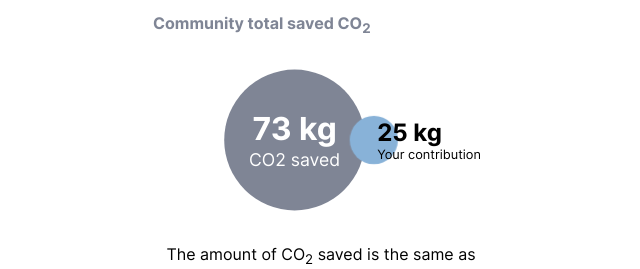
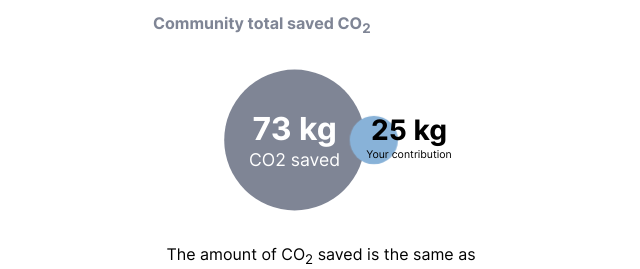
Before and after one commit to joanpadolina/co2-next-dashboard, a Next.js app: page /community in a window 1280 px wide. Shown: the part 316-585 px from the top of the page, without its empty margins (319-959 px from the left). Built offline with nearby package versions, Linux system fonts and the light colour scheme.

Commit message:
Community bubble bug fixed

```diff
--- a/components/bubble-comparison/bubble-comparison.js
+++ b/components/bubble-comparison/bubble-comparison.js
@@ -34,6 +34,86 @@ export default function BubbleComparison() {
     setCommunityContribution
   ])
 
+  const BubbleTextCommunity = (value) => {
+    if (communityContribution > 0.9) {
+      return (
+        <text
+          x='50%'
+          y='30%'
+          textAnchor='middle'
+          fill='#fff'
+          className='bubble-comparison__bubble-text'
+          fontFamily='Inter'
+        >
+          <tspan x='35%' y='50%' fontSize='9' fontWeight='bolder'>
+            {value.total} kg
+          </tspan>
+          <tspan x='35%' y='65%' fontSize='5'>
+            CO2 saved
+          </tspan>
+        </text>
+      )
+    } else {
+      return (
+        <text
+          x='50%'
+          y='30%'
+          textAnchor='middle'
+          fill='black'
+          className='bubble-comparison__bubble-text'
+          fontFamily='Inter'
+        >
+          <tspan x='0%' y='50%' fontSize='9' fontWeight='bolder'>
+            {value.total} kg
+          </tspan>
+          <tspan x='0%' y='65%' fontSize='5'>
+            CO2 saved
+          </tspan>
+        </text>
+      )
+    }
+  }
+
+  const BubbleTextPersonal = (value) => {
+    if (contribution > 0.9 && contribution <= 1) {
+      return (
+        <text
+          x='80%'
+          y='50%'
+          textAnchor='middle'
+          fill='white'
+          fontFamily='Inter'
+          className='bubble-comparison__bubble-text'
+        >
+          <tspan x='80%' y='50%' fontSize='8' fontWeight='bolder'>
+            {value.personal} kg
+          </tspan>
+          <tspan x='80%' y='65%' fontSize='3'>
+            Your contribution
+          </tspan>
+        </text>
+      )
+    } else {
+      return (
+        <text
+          x='80%'
+          y='50%'
+          textAnchor='middle'
+          fill='black'
+          fontFamily='Inter'
+          className='bubble-comparison__bubble-text'
+        >
+          <tspan x='100%' y='50%' fontSize='8' fontWeight='bolder'>
+            {carbonTotal} kg
+          </tspan>
+          <tspan x='100%' y='60%' fontSize='3'>
+            Your contribution
+          </tspan>
+        </text>
+      )
+    }
+  }
+
   return (
     <article className='bubble-comparison'>
       <div className='bubble-comparison__bubbles'>
@@ -47,22 +127,8 @@ export default function BubbleComparison() {
               r='20'
               fill='#red'
             />
-            {communityContribution > 0.9 && communityContribution <= 1 && (
-              <text
-                x='50%'
-                y='30%'
-                textAnchor='middle'
-                fill='#fff'
-                className='bubble-comparison__bubble-text'
-                fontFamily='Inter'
-              >
-                <tspan x='35%' y='50%' fontSize='9' fontWeight='bolder'>
-                  {community.total} kg
-                </tspan>
-                <tspan x='35%' y='65%' fontSize='5'>
-                  CO2 saved
-                </tspan>
-              </text>
+            {communityContribution !== 0 && (
+              <BubbleTextCommunity total={community.total} />
             )}
           </g>
           <g>
@@ -74,48 +140,10 @@ export default function BubbleComparison() {
               r='20'
               fill='#88B2D8'
             />
-            {contribution > 0.9 && contribution <= 1 && (
-              <text
-                x='80%'
-                y='50%'
-                textAnchor='middle'
-                fill='white'
-                fontFamily='Inter'
-                className='bubble-comparison__bubble-text'
-              >
-                <tspan x='80%' y='50%' fontSize='8' fontWeight='bolder'>
-                  {carbonTotal} kg
-                </tspan>
-                <tspan x='80%' y='65%' fontSize='3'>
-                  Your contribution
-                </tspan>
-              </text>
-            )}
+            {contribution !== 0 && <BubbleTextPersonal total={carbonTotal} />}
           </g>
         </svg>
       </div>
-
-      <article className='bubble-comparison__body'>
-        <p
-          className={`${
-            communityContribution <= 0.9 ? '' : 'bubble-comparison--remove'
-          } bubble-comparison__body-community bubble-comparison__body--inside`}
-        >
-          <span className='bubble-comparison__carbon'>
-            {community.total} kg
-          </span>
-          CO2 saved
-        </p>
-
-        <p
-          className={`${contribution < 0.9 ? '' : 'bubble-comparison--remove'}
-            bubble-comparison__body--inside bubble-comparison__body-contribution
-          `}
-        >
-          <span className='bubble-comparison__carbon'>{carbonTotal} kg</span>
-          Your contribution
-        </p>
-      </article>
     </article>
   )
 }
--- a/styles/components/bubble-comparison.css
+++ b/styles/components/bubble-comparison.css
@@ -42,29 +42,6 @@
   }
 }
 
-.bubble-comparison__body {
-    display: flex;
-    align-items: center;
-    padding: .5rem;
-    position: absolute;
-    height: 100%;
-    width: 100%;
-    top: 0;
-    justify-content: space-between;
-    transform: scale(0);
-    animation-name: zoom-in;
-    animation-duration: 300ms;
-    animation-fill-mode: forwards;
-}
-
-.bubble-comparison__body-community {
-    text-align: right;
-}
-
-.bubble-comparison__body-contribution {
-    font-size: .8rem;
-}
-
 @keyframes zoom-in {
   from {
     transform: scale(0);
@@ -73,22 +50,6 @@
   to {
     transform: scale(1);
   }
-}
-
-.bubble-comparison__body--right {
-    right: 0;
-}
-
-.bubble-comparison__community {
-    left: 2rem;
-    position: relative;
-}
-
-.bubble-comparison__contribution {
-    background-color: var(--c-blue);
-    right: 2rem;
-    text-align: center;
-    top: 0;
 }
 
 .bubble-comparison__bubble-community {
@@ -107,6 +68,7 @@
   animation-name: zoom-in;
   animation-duration: 300ms;
   animation-fill-mode: forwards;
+  transition: transform 300ms ease;
 }
 
 .bubble-comparison__carbon {
@@ -117,21 +79,3 @@
 .bubble-comparison__subtitle {
   font-size: var(--font--small);
 }
-
-.bubble-comparison__body--inside {
-    display: flex;
-    flex-direction: column;
-}
-
-.bubble-comparison--remove {
-    opacity: 0;
-}
-
-.bubble-comparison__body--outside {
-    display: flex;
-    flex-direction: column;
-    text-align: center;
-    color: var(--c-white);
-    position: relative;
-    /* padding-left: 4rem; */
-}
```
Lines whose indentation alone changed are shown as unchanged.
